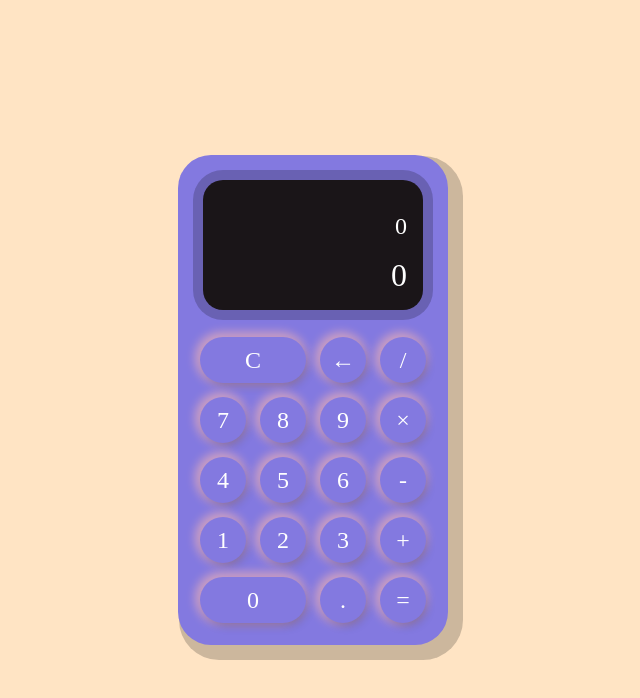
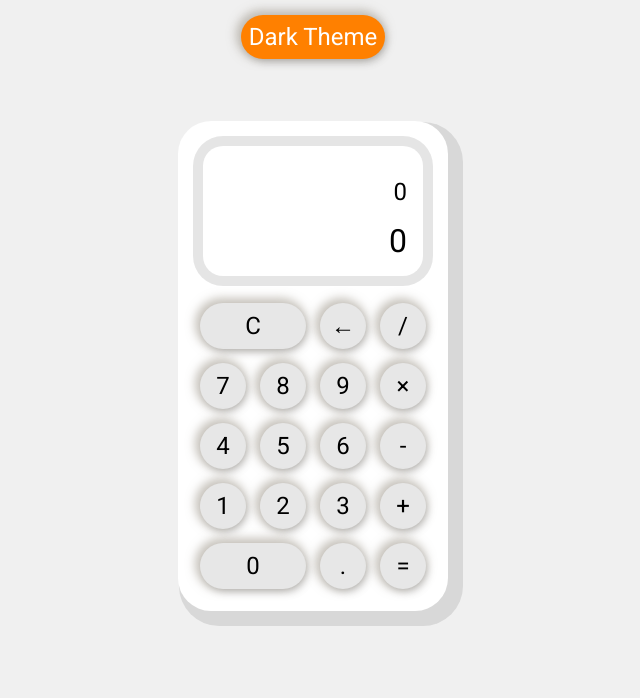
Before and after one commit to Maikoleus/Codigos-Mike, a plain HTML site: page calculadora.html in a window 1280 px wide. Shown: the whole page, without its empty margins (327-967 px from the left). Drawn offline with Linux system fonts and the light colour scheme.

Commit message:
F0ck1ng theme

```diff
--- /dev/null
+++ b/Theme.js
@@ -0,0 +1,24 @@
+const themeToggle = document.getElementById('theme-toggle');
+
+themeToggle.addEventListener('click', () => {
+    document.body.classList.toggle('dark');
+    document.querySelector('.calculadora').classList.toggle('dark');
+
+    // Cambiar el texto del botón dependiendo del tema
+    if (document.body.classList.contains('dark')) {
+        themeToggle.innerText = 'Light Theme';
+    } else {
+        themeToggle.innerText = 'Dark Theme';
+    }
+
+    document.querySelectorAll('button').forEach(button => {
+        button.classList.toggle('dark');
+    });
+});
+
+// Aplicar tema claro por defecto al cargar la página
+applyLightTheme();
+
+function applyLightTheme() {
+    themeToggle.innerText = 'Dark Theme';
+}
--- a/calculadora.html
+++ b/calculadora.html
@@ -5,15 +5,18 @@
     <meta name="viewport" content="width=device-width, initial-scale=1.0">
     <title>Calculadora</title>
 
-    <link href="https://fonts.googleapis.com/css2?family=Fraunces:ital,opsz,wght@0,9..144,100..900;1,9..144,100..900&display=swap" rel="stylesheet">
+    <link href="https://fonts.googleapis.com/css2?family=Roboto:wght@400&display=swap" rel="stylesheet">
     <link href="index.css" rel="stylesheet" />
 
-    <!-- Agregar defer para asegurar que se ejecuten después de cargar el DOM -->
     <script src="Calculadora.js" type="text/javascript" defer></script>
     <script src="Display.js" type="text/javascript" defer></script>
     <script src="index.js" type="text/javascript" defer></script>
+    <script src="Theme.js" type="text/javascript" defer></script>
 </head>
 <body>
+    <div class="contenedor-theme">
+        <button id="theme-toggle" class="theme">Dark Theme</button>
+    </div>
     <div class="container">
         <div class="calculadora">
             <div class="pantalla">
@@ -41,5 +44,6 @@
             <button class="operador" value="igual">=</button>
         </div>
     </div>
+
 </body>
 </html>
--- a/index.css
+++ b/index.css
@@ -1,61 +1,114 @@
-*{          /*  esta linea sirve para tomar todo el contenido html e importarlo en esta pagina*/
-    font-family: 'Times New Roman', serif;
-    color: white;
+* {
+    font-family: 'Roboto', sans-serif;
+    color: black;
+    transition: color 0.9s ease;
 }
 
-body{
-    margin :0;
-    background-color: bisque;
+body {
+    margin: 0;
+    background-color: #f0f0f0;
+    transition: background-color 0.9s ease;
 }
 
-.container{
+.contenedor-theme{
+    text-align: center;
+}
+
+.container {
     display: flex;
     justify-content: center;
     align-items: center;
-    height: 100vh; /* vh total de altura*/
+    height: 75vh;
 }
-.calculadora{
-display: grid;
-grid-template-columns: repeat(4,60px); /*  establece la cuadricula de columnas en 4 y las repite */
-grid-template-rows: 160px repeat(5,60px) ; /*  establece la cuadricula de columnas en 5 y las repite */
-background-color:#8379e0 ;
-padding: 15px;
-border-radius: 33px;
-box-shadow: 8px 8px 0px 7px #00000033;
+
+.calculadora {
+    display: grid;
+    grid-template-columns: repeat(4, 60px); /* Cuadrícula de columnas en 4 */
+    grid-template-rows: 160px repeat(5, 60px); /* Cuadrícula de filas en 5 */
+    background-color: #ffffff;
+    padding: 15px;
+    border-radius: 33px;
+    box-shadow: 8px 8px 0px 7px rgba(0, 0, 0, 0.1);
+    transition: background-color 0.8s ease, box-shadow 0.8s ease;
 }
-button{
+
+button#theme-toggle {
+    width: fit-content;
+    padding: 8px;
+    margin-top: 15px;
+    background-color: #ff8000;
+    color: white;
+    transition: background-color 0.8s ease; /* Transición suave para el botón */
+}
+
+button#theme-toggle:hover{
+    background-color: #2617078f;
+}
+button {
     cursor: pointer;
     margin: 7px;
     padding: 0%;
     border-radius: 33px;
     font-size: 1.5em;
     border: none;
-    background-color: #8379e0;
-    box-shadow: 3px 5px 10px -3px #00000040,-2px -2px 10px 3px #cc9fc2 ;
+    background-color: #e7e7e7;
+    color: black;
+    box-shadow: 3px 5px 10px -3px rgba(0, 0, 0, 0.2), -2px -2px 10px 3px rgba(144, 136, 121, 0.5);
+    transition: background-color 0.5s ease, color 0.5s ease;
 }
-button:active{
-    background-color: #b372a4;
+
+button:active {
+    background-color: #ff8000;
 }
-.pantalla{
-    grid-column: 1/ -1;
+
+.pantalla {
+    grid-column: 1 / -1;
     padding: 16px;
     display: flex;
     margin: 10px 10px 20px;
     flex-direction: column;
     align-items: flex-end;
-    background-color: #1a1518;
+    background-color: #ffffff;
     border-radius: 20px;
     text-align: right;
     justify-content: space-between;
     word-break: break-all;
-    box-shadow: 0px 0px 0px 10px #00000033;
+    box-shadow: 0px 0px 0px 10px rgba(0, 0, 0, 0.1);
+    transition: background-color 0.5s ease;
 }
-.col-2{
+
+.col-2 {
     grid-column: span 2;
 }
-#val1{
+
+#val1 {
     font-size: 1.5em;
 }
-#val2{
+
+#val2 {
     font-size: 2em;
 }
+
+/*  tema oscuro */
+body.dark {
+    background-color: #181818;
+    color: white;
+}
+
+.calculadora.dark {
+    background-color: #242424; /* Fondo oscuro para la calculadora */
+    box-shadow: 8px 8px 0px 7px rgba(255, 255, 255, 0.1); /* Sombra más suave para tema oscuro */
+}
+
+button.dark {
+    background-color: #3a3a3a; /* Fondo oscuro para botones */
+    color: white; /* Texto blanco en botones */
+}
+
+button.dark:active {
+    background-color: #555; /* Fondo de botón oscuro al hacer clic */
+}
+
+.pantalla.dark {
+    background-color: #333; /* Fondo oscuro para la pantalla */
+}
```
